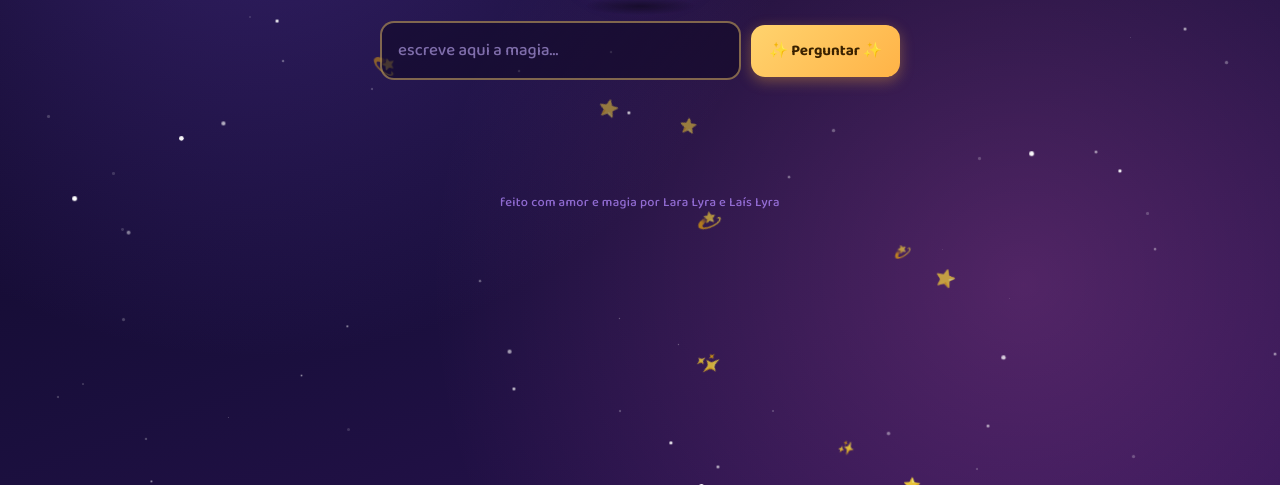
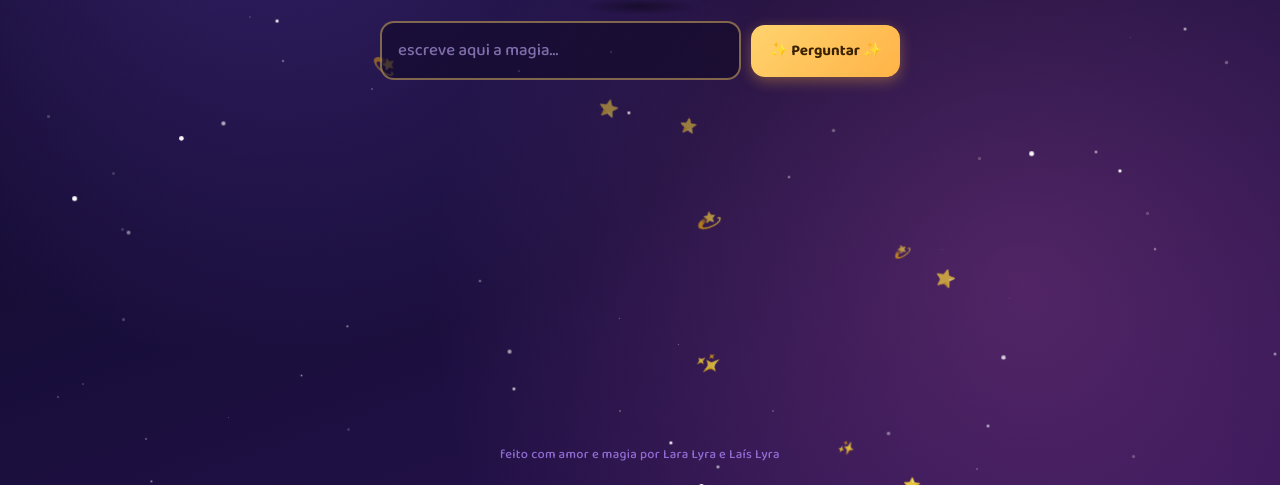
Before and after one commit to Luizeduardompf/sabichao, a plain HTML site: page index.html in a window 1280 px wide. Shown: the part 315-800 px from the top of the page. Drawn offline with Linux system fonts and the light colour scheme.

Commit message:
Fixar rodapé no final da página
Co-Authored-By: Claude Sonnet 5 <noreply@anthropic.com>

```diff
--- a/index.html
+++ b/index.html
@@ -114,6 +114,7 @@ h1{
 /* ---------- stage ---------- */
 .stage{
   z-index:2;
+  flex:1;
   width:min(520px, 90vw);
   display:flex;
   flex-direction:column;
@@ -212,7 +213,9 @@ h1{
 /* ---------- footer ---------- */
 .site-footer{
   z-index:2;
-  margin:28px 0 20px;
+  width:100%;
+  margin-top:auto;
+  padding:16px 0 20px;
   font-size:0.8rem;
   color:var(--purple-bright);
   opacity:0.75;
```
